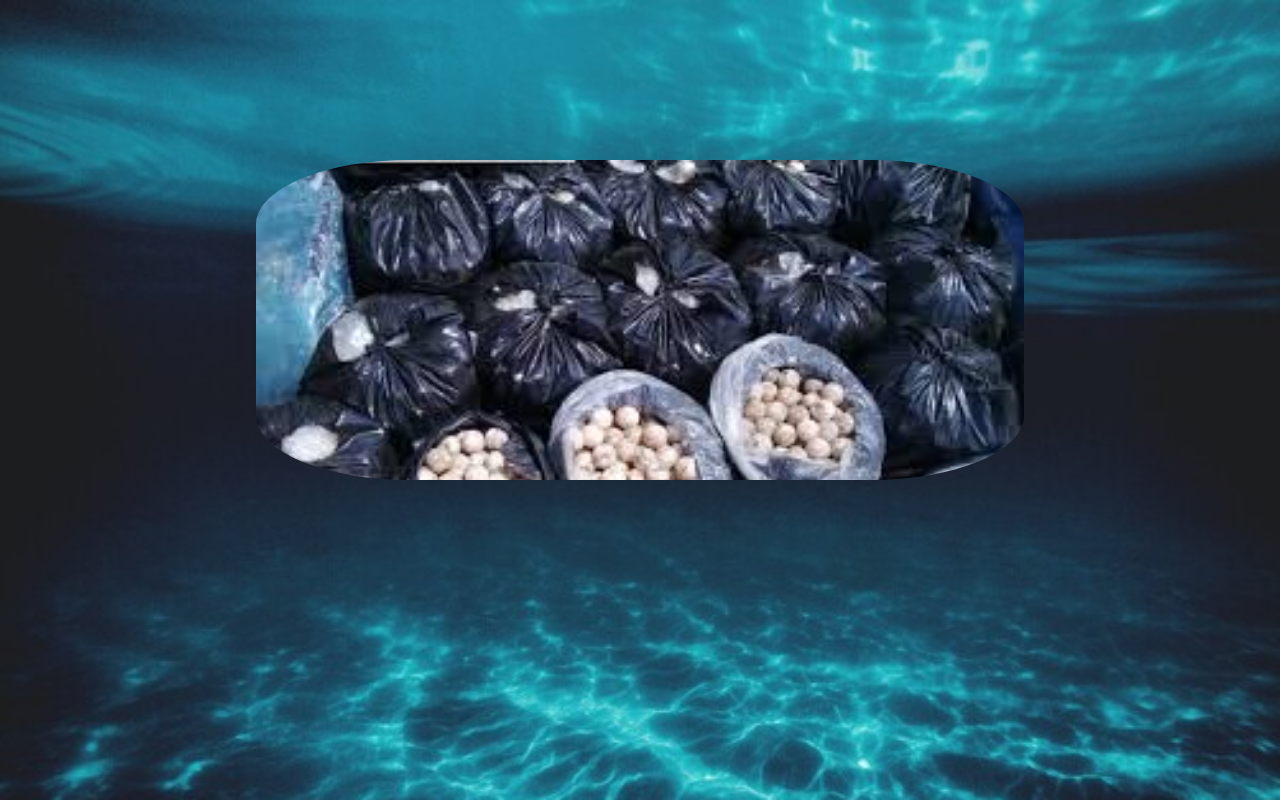
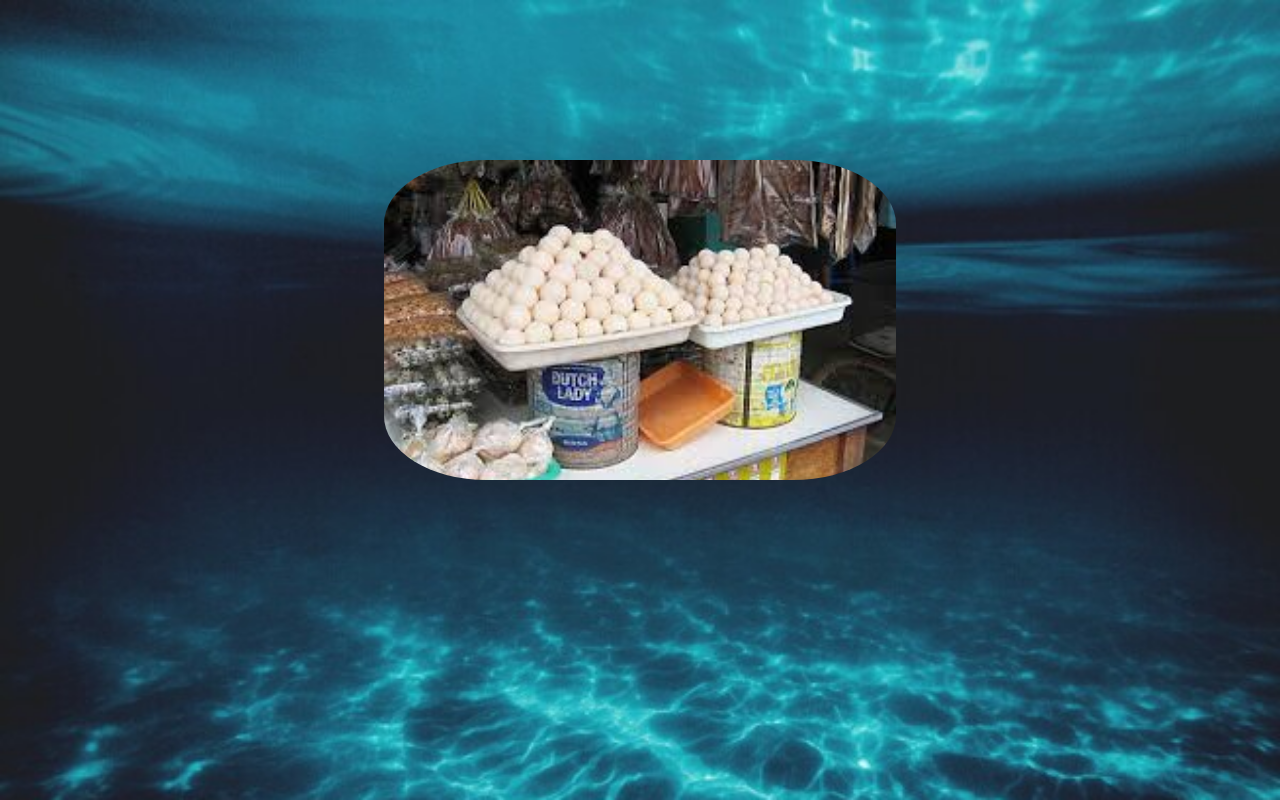
Before and after one commit to KANG-HYUNIL/Digital-art, a plain HTML site: page 大作业/first-game/ending1.html in a window 1280 px wide. Drawn offline with Linux system fonts and the light colour scheme.

Commit message:
find new images for turtle egg

```diff
--- a/大作业/first-game/ending1.css
+++ b/大作业/first-game/ending1.css
@@ -26,11 +26,11 @@ body{
 
 .image{
     position: relative;
-    width: 60%;
+    width: 40%;
     height: 40%;
     top: 20%;
 
-    background-image: url("../images/turtle\ eggs\ packed.jpg");
+    background-image: url("../images/turtle\ eggs\ on\ market.jpg");
     background-size: cover;
     background-repeat: no-repeat;
     border-radius: 20%;
```
Also changed, not shown: 大作业/images/turtle eggs on market.jpg (added).
